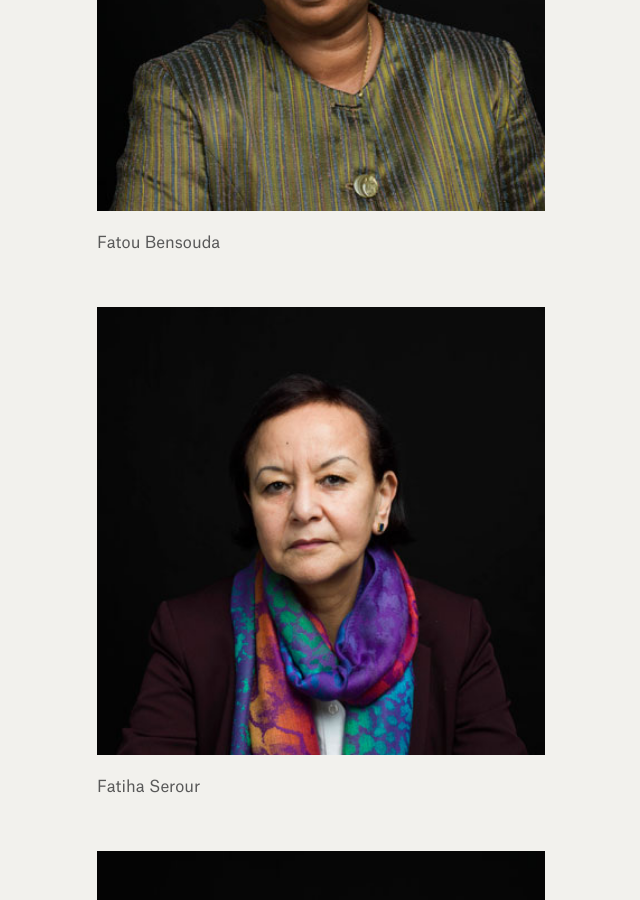
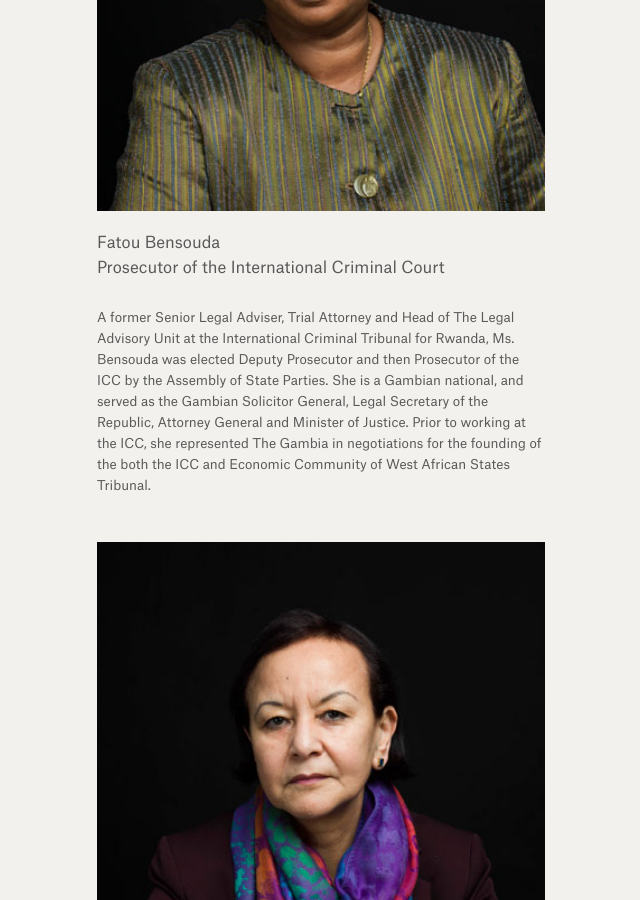
Before and after one commit to weights-and-measures/weights-and-measures.github.io, a Jekyll site: the page built from photographs.html, in a window 1280 px wide and 900 px high, scrolled down 16278 px. Shown: the whole window, without its empty margins (319-959 px from the left). Built offline with Jekyll 4.4.1, drawn with Linux system fonts in a browser that asks for light colours.

Commit message:
Updated D31

```diff
--- a/_photographs/d31.markdown
+++ b/_photographs/d31.markdown
@@ -6,4 +6,7 @@
 
 ![fatou_bensoud14.jpg](/uploads/fatou_bensoud14.jpg)
 
-Fatou Bensouda
+Fatou Bensouda <br> Prosecutor of the International Criminal Court
+
+
+A former Senior Legal Adviser, Trial Attorney and Head of The Legal Advisory Unit at the International Criminal Tribunal for Rwanda, Ms. Bensouda was elected Deputy Prosecutor and then Prosecutor of the ICC by the Assembly of State Parties. She is a Gambian national, and served as the Gambian Solicitor General, Legal Secretary of the Republic, Attorney General and Minister of Justice. Prior to working at the ICC, she represented The Gambia in negotiations for the founding of the both the ICC and Economic Community of West African States Tribunal.
```
